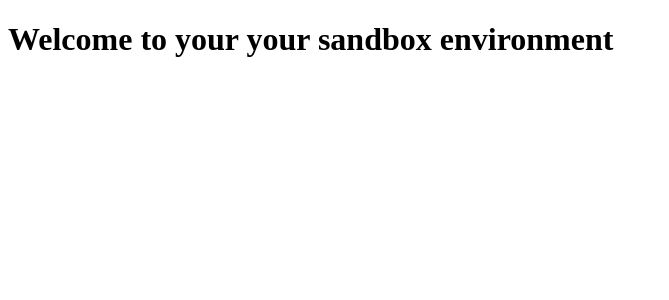
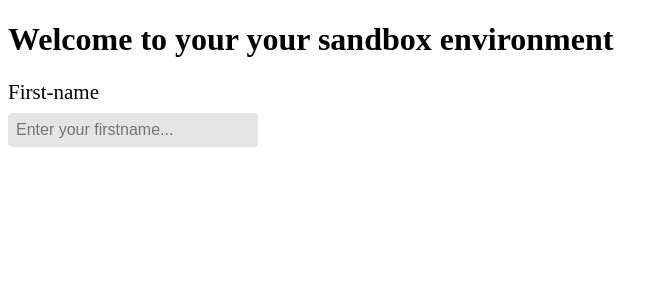
Before and after one commit to pezexd/vue-cold-toast, a Vue app: page / in a window 1280 px wide. Shown: the top 300 px of the page, without its empty margins (0-669 px from the left). Built offline with nearby package versions, Linux system fonts and the light colour scheme.

Commit message:
Added input component

```diff
--- a/sandbox/App.vue
+++ b/sandbox/App.vue
@@ -1,10 +1,20 @@
+<script setup lang="ts">
+import Input from '../src/Input.vue'
+</script>
+
 <template>
     <main>
         <h1>Welcome to your your sandbox environment</h1>
+
+        <Input label="firstname" :input-attributes="{
+            placeholder: 'Enter your firstname...',
+            type: 'text',
+            autocomplete: 'given-name',
+        }">
+        First-name
+        </Input>
     </main>
 </template>
-
-<script setup lang="ts"></script>
 
 <style lang="scss" scoped>
 
--- /dev/null
+++ b/src/Input.vue
@@ -0,0 +1,50 @@
+<template>
+    <div class="input-container">
+        <label class="input-label" :for="label">
+            <slot></slot>
+        </label>
+
+        <input :id="label" class="input" :name="label" v-bind="inputAttributes" />
+    </div>
+</template>
+
+<script setup lang="ts">
+import type { InputHTMLAttributes } from 'vue'
+
+withDefaults(
+    defineProps<{
+        label: string
+        inputAttributes?: InputHTMLAttributes
+    }>(),
+    {
+        inputAttributes: () => ({}),
+    }
+)
+</script>
+
+<style lang="scss" scoped>
+.input-container {
+    box-sizing: border-box;
+    display: flex;
+    flex-direction: column;
+    max-width: 250px;
+
+    .input-label {
+        box-sizing: border-box;
+        margin-bottom: 0.5rem;
+        font-size: 21px;
+        font-weight: 500;
+    }
+
+    input.input {
+        box-sizing: border-box;
+        width: 100%;
+        padding: 0.5rem 0.5rem;
+        border: 0;
+        border-radius: 4px;
+        margin: 0;
+        font-size: 16px;
+        background-color: rgba(0, 0, 0, 0.1);
+    }
+}
+</style>
--- /dev/null
+++ b/src/index.ts
@@ -0,0 +1,3 @@
+import Input from './Input.vue'
+
+export { Input }
```
Also changed, not shown: package.json (+9 -2 lines), 1 other file (tests, documents, lock files or other folders).
